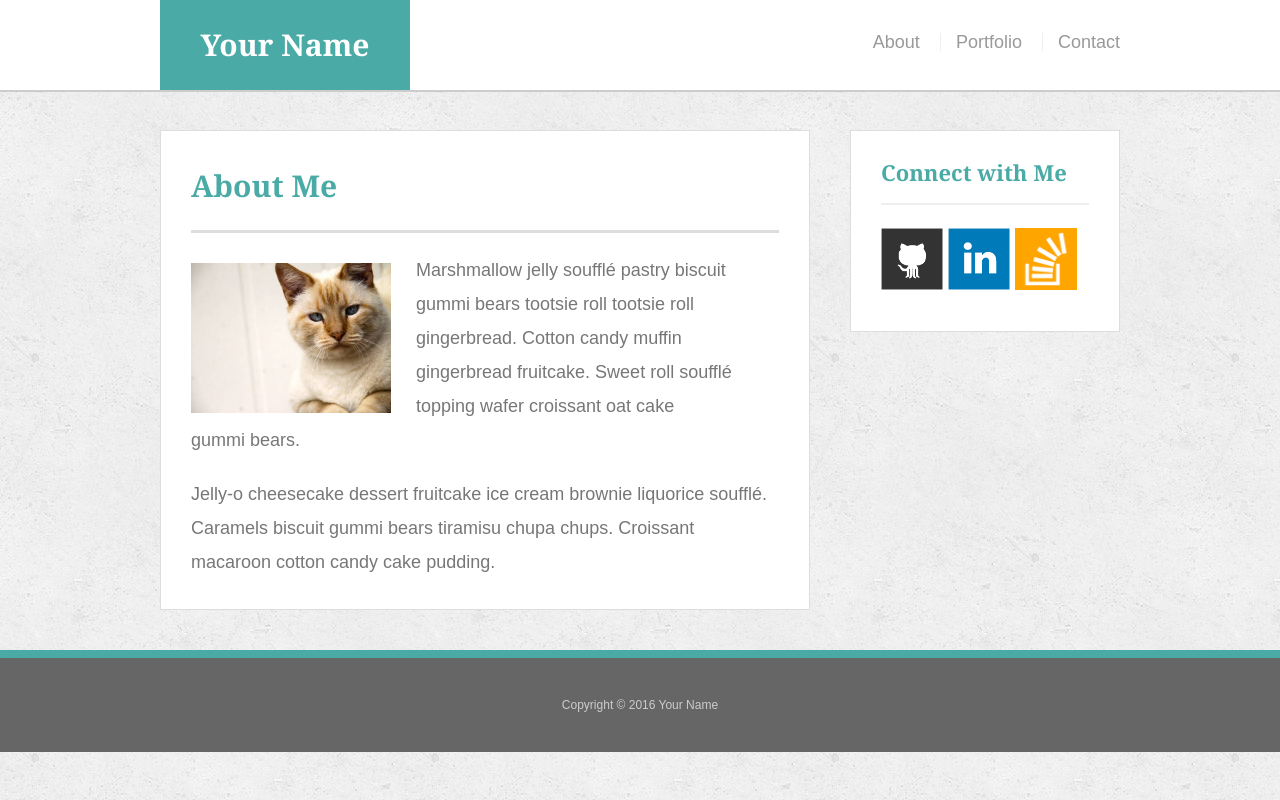
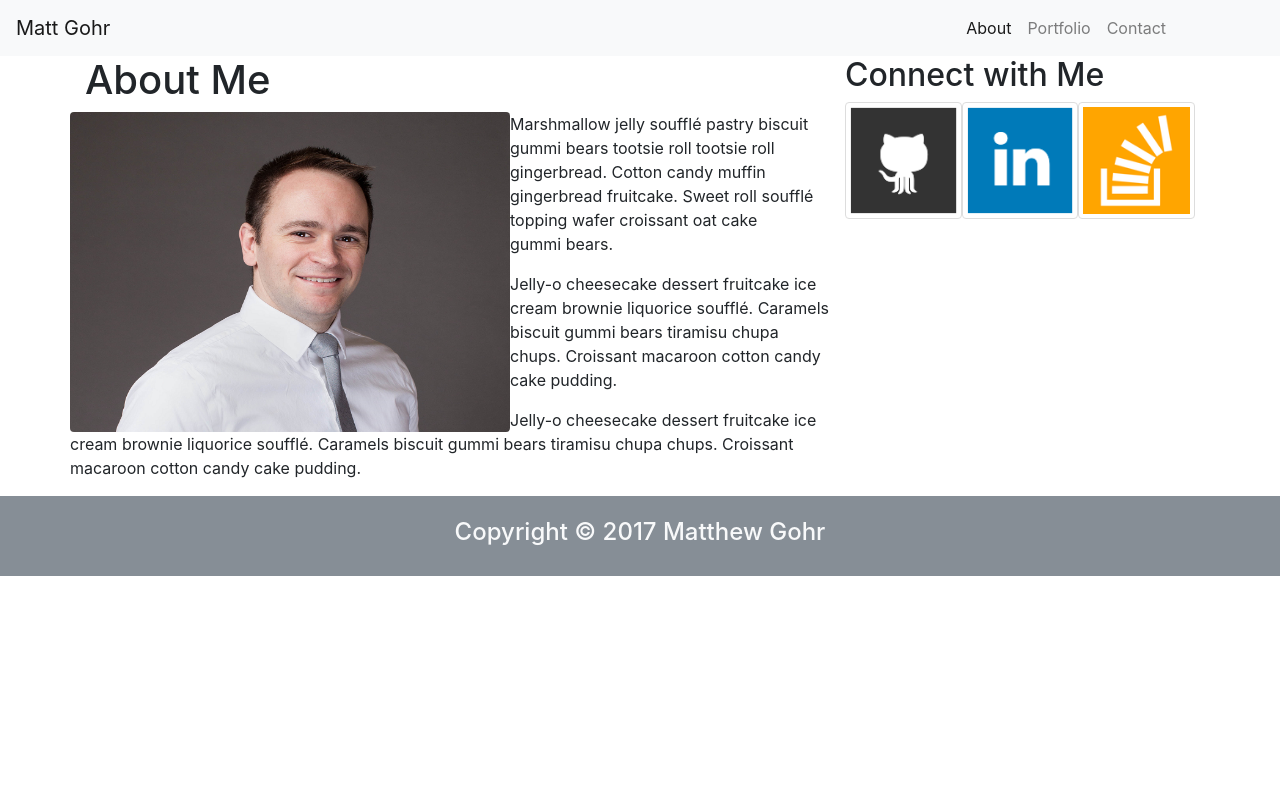
Before and after one commit to MattGohr/Bootstrap-Portfolio, a plain HTML site: page index.html in a window 1280 px wide. Drawn offline with nearby package versions, Linux system fonts and the light colour scheme.

Commit message:
got layout mostly done

```diff
--- a/contact.html
+++ b/contact.html
@@ -5,7 +5,8 @@
   <meta charset="UTF-8">
   <title>Contact | Your Name</title>
   <link rel="stylesheet" type="text/css" href="assets/css/reset.css">
-  <link rel="stylesheet" type="text/css" href="assets/css/style.css">
+<!--  <links rel="stylesheet" type="text/css" href="assets/css/style.css">-->
+    <link rel="stylesheet" href="https://maxcdn.bootstrapcdn.com/bootstrap/4.0.0-beta.2/css/bootstrap.min.css" integrity="sha384-PsH8R72JQ3SOdhVi3uxftmaW6Vc51MKb0q5P2rRUpPvrszuE4W1povHYgTpBfshb" crossorigin="anonymous">
 </head>
 
 <body>
--- a/index.html
+++ b/index.html
@@ -4,12 +4,28 @@
     <head>
         <meta charset="UTF-8">
         <title>About | Your Name</title>
-  <link rel="stylesheet" type="text/css" href="assets/css/reset.css">
-  <link rel="stylesheet" type="text/css" href="assets/css/style.css">
+        <meta name="viewport" content="width=device-width, initial-scale=1, shrink-to-fit=no">
+
+        <!--        <link rel="stylesheet" type="text/css" href="assets/css/reset.css">-->
+        <!--  <link rel="stylesheet" type="text/css" href="assets/css/style.css">-->
+
+        <!--        Bootstrap v4-->
+        <link rel="stylesheet" href="https://maxcdn.bootstrapcdn.com/bootstrap/4.0.0-beta.2/css/bootstrap.min.css" integrity="sha384-PsH8R72JQ3SOdhVi3uxftmaW6Vc51MKb0q5P2rRUpPvrszuE4W1povHYgTpBfshb" crossorigin="anonymous">
+
+        <!-- Bootstrap v3-->
+        <!-- <link rel="stylesheet" href="https://maxcdn.bootstrapcdn.com/bootstrap/3.3.6/css/bootstrap.min.css">-->
+
+        <!--implementing jQuery-->
+        <script src="https://code.jquery.com/jquery-3.2.1.slim.min.js" integrity="sha384-KJ3o2DKtIkvYIK3UENzmM7KCkRr/rE9/Qpg6aAZGJwFDMVNA/GpGFF93hXpG5KkN" crossorigin="anonymous"></script>
+        <script src="https://cdnjs.cloudflare.com/ajax/libs/popper.js/1.12.3/umd/popper.min.js" integrity="sha384-vFJXuSJphROIrBnz7yo7oB41mKfc8JzQZiCq4NCceLEaO4IHwicKwpJf9c9IpFgh" crossorigin="anonymous"></script>
+        <script src="https://maxcdn.bootstrapcdn.com/bootstrap/4.0.0-beta.2/js/bootstrap.min.js" integrity="sha384-alpBpkh1PFOepccYVYDB4do5UnbKysX5WZXm3XxPqe5iKTfUKjNkCk9SaVuEZflJ" crossorigin="anonymous"></script>
     </head>
 
     <body>
 
+
+        <!--old header-->
+        <!--
 <header id="masthead">
 <div class="container">
 <a href="index.html" id="logo">Your Name</a>
@@ -20,33 +36,104 @@
 </nav>
 </div>
 </header>
+-->
+
+        <!--New Header Bootstrap-->
+        <!--
+<nav class="navbar navbar-default">
+<div class="container-fluid">
+<div class="navbar-header">
+<a class="navbar-brand" href="#">Matthew Gohr</a>
+</div>
+<ul class="nav navbar-nav navbar-right">
+<li><a href="#">About</a></li>
+<li><a href="#">Portfolio</a></li>
+<li><a href="#">Contact</a></li>
+</ul>
+</div>
+</nav>
+-->
+
+        <!--        bootstrap v4-->
+        <nav class="navbar navbar-expand-sm bg-light navbar-light">
+
+
+            <button class="navbar-toggler" type="button" data-toggle="collapse" data-target="#collapsibleNavbar">
+                <span class="navbar-toggler-icon"></span>
+            </button>
+            <div class="collapse navbar-collapse" id="collapsibleNavbar">
+
+                <a class="navbar-brand push-sm-1" href="#">Matt Gohr</a>
+
+                <ul class="navbar-nav offset-md-7 offset-sm-6 offset-lg-8 offset-lx-9">
+
+                    <li class="nav-item justify-content-end">
+                        <a class="nav-link active" href="#">About</a>
+                    </li>
+                    <li class="nav-item">
+                        <a class="nav-link" href="#">Portfolio</a>
+                    </li>
+                    <li class="nav-item">
+                        <a class="nav-link" href="#">Contact</a>
+                    </li>
+                </ul>
+            </div>
+        </nav>
 
         <div id="main-container" class="container">
-    <section class="main-section">
+            <div class="row">
+                <section class="main-section col-md-8">
+                    <div class="row">
+                        <div class="col-md-12">
                             <h1>About Me</h1>
-
-      <img src="assets/images/cat.jpg" class="auth-image" alt="Your Name">
-
+                        </div>
+                        <div class="row">
+<!--
+                            <div class="col-md-5">
+                                <img src="assets/images/Cropped%20Headshot%20(Smaller).png" class="auth-image img-fluid rounded" height="auto" style="height: 40vh; width: 55vh" alt="Your Name">
+                            </div>
+                            <div class="col-md-7 float-left">
                                 <p>Marshmallow jelly souffl&eacute; pastry biscuit gummi bears tootsie roll tootsie roll gingerbread. Cotton candy muffin gingerbread fruitcake. Sweet roll souffl&eacute; topping wafer croissant oat cake gummi&nbsp;bears.</p>
 
                                 <p>Jelly-o cheesecake dessert fruitcake ice cream brownie liquorice souffl&eacute;. Caramels biscuit gummi bears tiramisu chupa chups. Croissant macaroon cotton candy cake pudding.</p>
 
+                                <p>Jelly-o cheesecake dessert fruitcake ice cream brownie liquorice souffl&eacute;. Caramels biscuit gummi bears tiramisu chupa chups. Croissant macaroon cotton candy cake pudding.</p>
+
+                            </div>
+-->
+                            <div class="col-md-12">
+                                <img src="assets/images/Cropped%20Headshot%20(Smaller).png" class="auth-image float-md-left img-fluid rounded" height="auto" style="height: 40vh; width: 55vh" alt="Matt Gohr">
+                                <p>Marshmallow jelly souffl&eacute; pastry biscuit gummi bears tootsie roll tootsie roll gingerbread. Cotton candy muffin gingerbread fruitcake. Sweet roll souffl&eacute; topping wafer croissant oat cake gummi&nbsp;bears.</p>
+
+                                <p>Jelly-o cheesecake dessert fruitcake ice cream brownie liquorice souffl&eacute;. Caramels biscuit gummi bears tiramisu chupa chups. Croissant macaroon cotton candy cake pudding.</p>
+
+                                <p>Jelly-o cheesecake dessert fruitcake ice cream brownie liquorice souffl&eacute;. Caramels biscuit gummi bears tiramisu chupa chups. Croissant macaroon cotton candy cake pudding.</p>
+                            </div>
+                        </div>
+                    </div>
                 </section>
 
-    <section class="sidebar">
-      <div id="connect">
+                <section class="sidebar col-md-4">
+                    <div class="row">
+                        <div class="col-12" id="connect">
                             <h2>Connect with Me</h2>
-
-        <a href="#"><img src="assets/images/github-128.png" class="social" alt="GitHub" /></a>
-        <a href="#"><img src="assets/images/linkedin-128.png" class="social" alt="LinkedIn" /></a>
-        <a href="#"><img src="assets/images/stackoverflow-128.png" class="social" alt="Stack Overflow" /></a>
+                        </div>
+                    </div>
+                    <div class="row no-gutters align-items-center">
+                        <div class="col-4" href="#"><img class="social img-thumbnail img-fluid" src="assets/images/github-128.png"  alt="GitHub" /></div>
+                        <div class="col-4" href="#"><img class="social img-thumbnail img-fluid" src="assets/images/linkedin-128.png" alt="LinkedIn" /></div>
+                        <div class="col-4" href="#"><img class="social img-thumbnail img-fluid" src="assets/images/stackoverflow-128.png" alt="Stack Overflow" /></div>
                     </div>
                 </section>
             </div>
+        </div>
+        <footer class="bg-secondary text-light">
+            <div class="container">
+                <div class="row justify-content-center align-items-center font-weight-bold" style="height: 10vh">
 
-  <footer>
-    <div class="container">
-      Copyright &copy; 2016 Your Name
+                    <h4>Copyright &copy; 2017 Matthew Gohr</h4>
+
+                </div>
             </div>
         </footer>
     </body>
```
Also changed, not shown: portfolio.html (+3 -1 lines), assets/images/Cropped Headshot (Smaller).png (added). Lines whose indentation alone changed are shown as unchanged.
